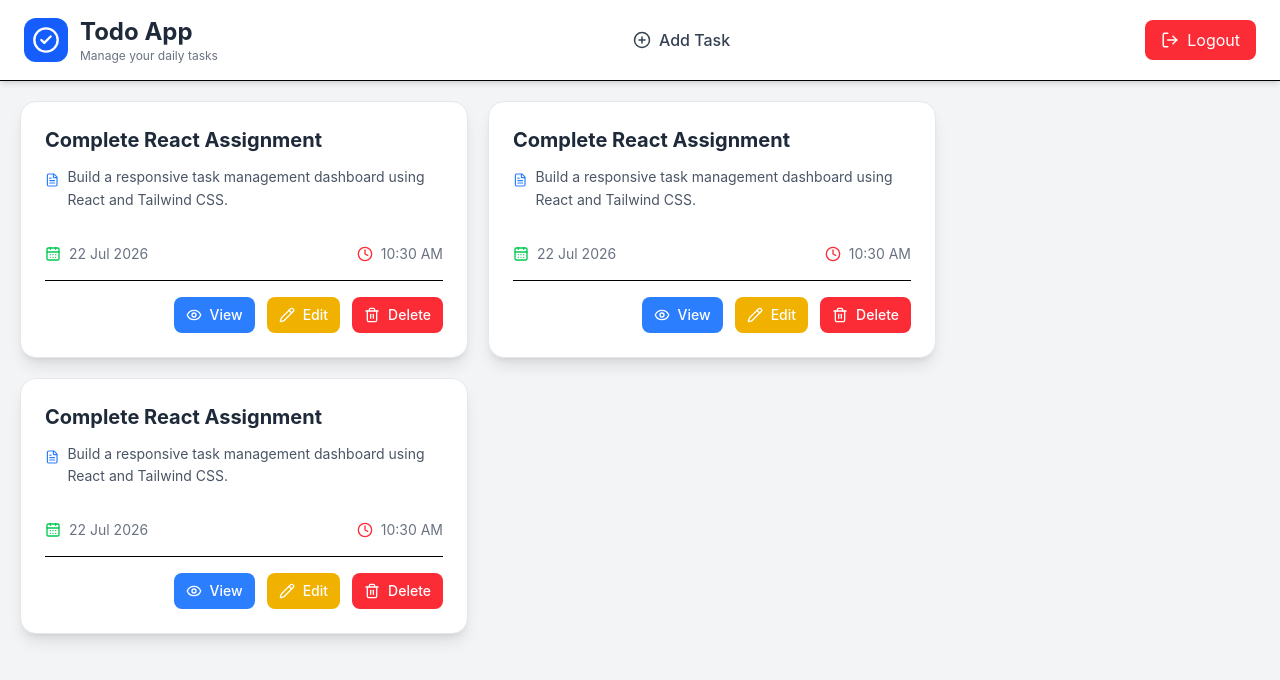
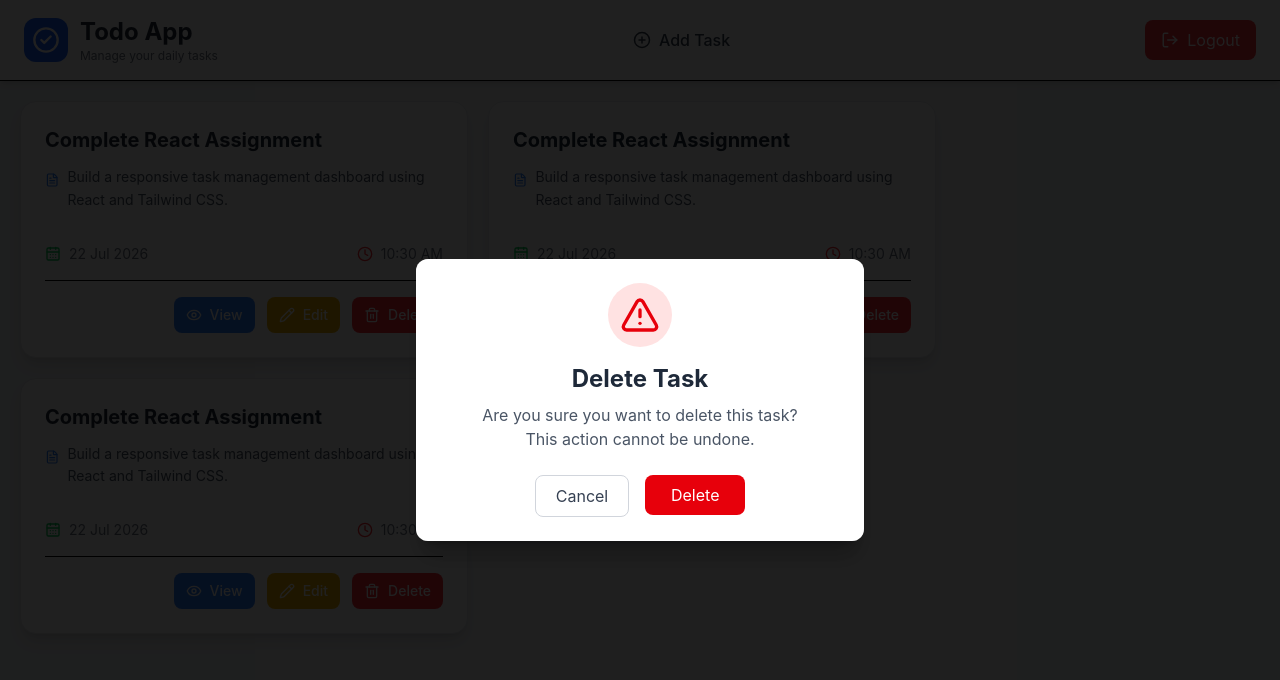
Before and after one commit to prakashkalsariya/Todo-App, a React (Vite) app: page / in a window 1280 px wide. Shown: the top 680 px of the page. Built offline with nearby package versions, Linux system fonts and the light colour scheme.

Commit message:
A delete modal has been created

```diff
--- a/src/components/TaskCard.tsx
+++ b/src/components/TaskCard.tsx
@@ -23,7 +23,7 @@ const TaskCard = ({
   const navigate = useNavigate();
   return (
     <>
-    {/* <TaskDeleteModal/> */}
+    <TaskDeleteModal/>
 
     <div className="max-w-md w-full bg-white rounded-2xl shadow-lg border border-gray-200 p-6 hover:shadow-xl transition duration-300">
       {/* Title */}
--- /dev/null
+++ b/src/components/TaskDeleteModal.tsx
@@ -0,0 +1,61 @@
+import React, { useState } from "react";
+import { Ellipsis, LoaderCircle, TriangleAlert } from "lucide-react";
+
+const TaskDeleteModal = ({ isOpen = true, onClose, onConfirm }: any) => {
+  if (!isOpen) return null;
+  const [clickDelete, setClickDelete] = useState(false);
+
+  const click = () => {
+    setClickDelete(!clickDelete);
+  };
+
+  return (
+    <div className="fixed inset-0 z-50 flex items-center justify-center bg-black/50">
+      <div className="w-full max-w-md rounded-xl bg-white p-6 shadow-xl">
+        {/* Icon */}
+        <div className="flex justify-center">
+          <div className="rounded-full bg-red-100 p-3">
+            <TriangleAlert className="h-10 w-10 text-red-600" />
+          </div>
+        </div>
+
+        {/* Title */}
+        <h2 className="mt-4 text-center text-2xl font-bold text-gray-800">
+          Delete Task
+        </h2>
+
+        {/* Message */}
+        <p className="mt-2 text-center text-gray-600">
+          Are you sure you want to delete this task?
+          <br />
+          This action cannot be undone.
+        </p>
+
+        {/* Buttons */}
+        <div className="mt-6 flex justify-center gap-4">
+          <button
+            onClick={onClose}
+            className="rounded-lg border border-gray-300 px-5 py-2 text-gray-700 transition hover:bg-gray-100"
+          >
+            Cancel
+          </button>
+
+          <button
+            onClick={click}
+            className="rounded-lg bg-red-600 px-5 py-2 text-white transition hover:bg-red-700 w-[100px] h-[40px] flex items-center justify-center"
+          >
+            {clickDelete ? (
+              <>
+                <LoaderCircle className="h-7 w-7 animate-spin" />
+              </>
+            ) : (
+              "Delete"
+            )}
+          </button>
+        </div>
+      </div>
+    </div>
+  );
+};
+
+export default TaskDeleteModal;
```
